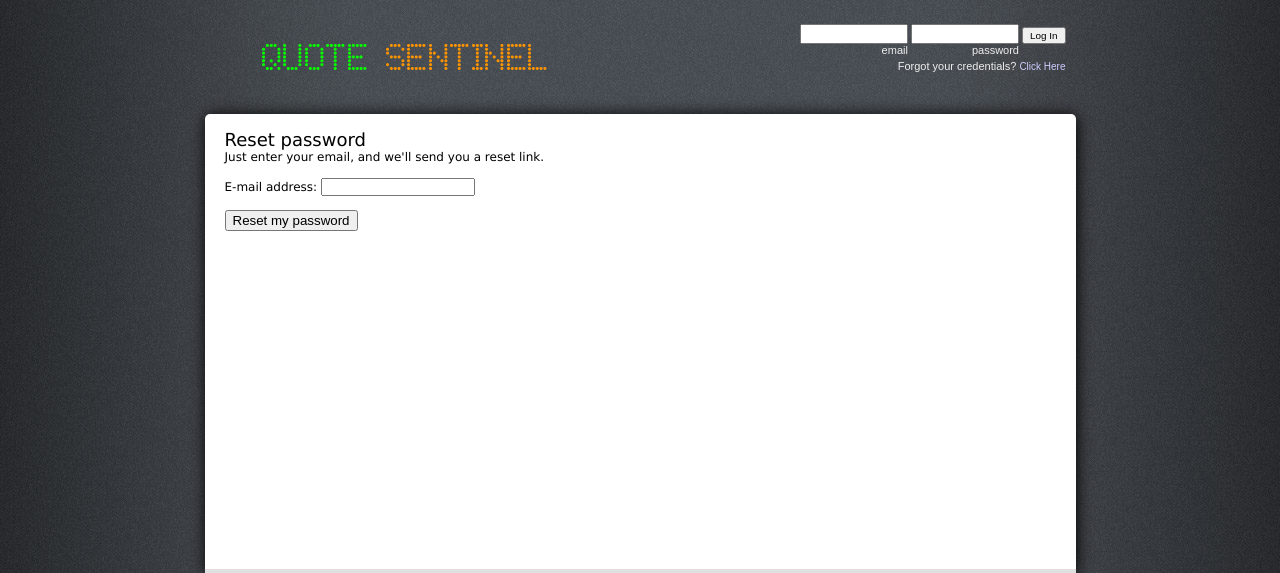
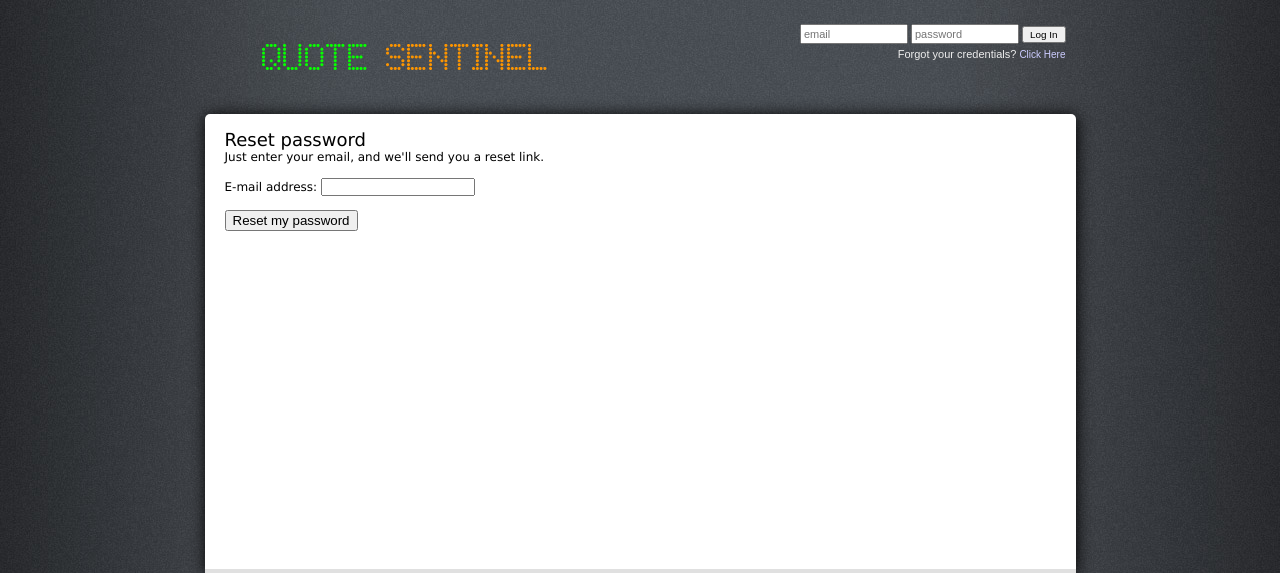
Before and after one commit to ezl/chromano_trial, a Django app: page /accounts/reset_form/ in a window 1280 px wide. Shown: the top 573 px of the page. Run offline with Django 3.2, Linux system fonts and the light colour scheme; parts of the project's set-up code (start-up, migrations or seed data) failed here and were passed over; some libraries are stand-ins or nearby versions.

Commit message:
style changes

```diff
--- a/apps/monitor/urls.py
+++ b/apps/monitor/urls.py
@@ -4,7 +4,7 @@ MENU_ITEMS = (
     ('main', 'Home'),
     ('monitor', 'Monitor'),
     ('plans', 'Plans'),
-    ('register', 'Register'),
+    ('plans', 'Register'),
 )
 
 urlpatterns = patterns('monitor.views',
--- a/static/css/style.css
+++ b/static/css/style.css
@@ -94,7 +94,7 @@ nav { clear: right; overflow: hidden; font-size: 11px; position:relative; text-a
     color: #fff; text-decoration: none; text-transform: uppercase; }
 
 .sub-plan { margin: 20px; position: relative; }
-.sub-plan h3 { color:white; font-size: 20px; margin-bottom: 5px; }
+.sub-plan h3 { color:white; font-size: 20px; margin-bottom: 5px; text-align: center; }
 .sub-plan > div { width: 225px; height: 267px; position: relative;
     -moz-border-radius: 5px; -webkit-border-radius: 5px; border-radius: 5px;
     background: url('../images/plans_gradient3.jpg') repeat-x; }
@@ -107,7 +107,7 @@ nav { clear: right; overflow: hidden; font-size: 11px; position:relative; text-a
 .sub-plan label { font-weight: bold; float: left; width: 100px; padding: 0; }
 .sub-plan p { padding: 0 20px; color: #ccc; font-size: 12px; }
 .sub-plan a { display: block; width: 197px; height: 36px; margin: 14px;
-    color: white; line-height: 36px; font-weight: bold; text-align: center;
+    color: #333; line-height: 36px; font-weight: bold; text-align: center;
     position: absolute; bottom: 0;
     background: transparent url('../images/plans_button-up.png') no-repeat; }
 
--- a/templates/base.html
+++ b/templates/base.html
@@ -27,16 +27,13 @@
                 {% if page != 'signin' %}
                     <form method="post" action="{% url monitor.views.signin %}">
                         <div style="display:inline-block;">
-                        <input type="email" name="email"/><br/>
-                        <label>email</label>
+                        <input type="email" name="email" placeholder="email" />
                         </div>
                         <div style="display:inline-block;">
-                        <input type="password" name="password"/><br/>
-                        <label>password</label>
+                        <input type="password" name="password" placeholder="password" />
                         </div>
                         <div style="display:inline-block;">
-                        <button type="submit">Log In</button><br/>
-                        <label>&nbsp;</label>
+                        <button type="submit">Log In</button>
                         </div>
                     </form>
                     <p>Forgot your credentials? <a href="#">Click Here</a></p>
```
